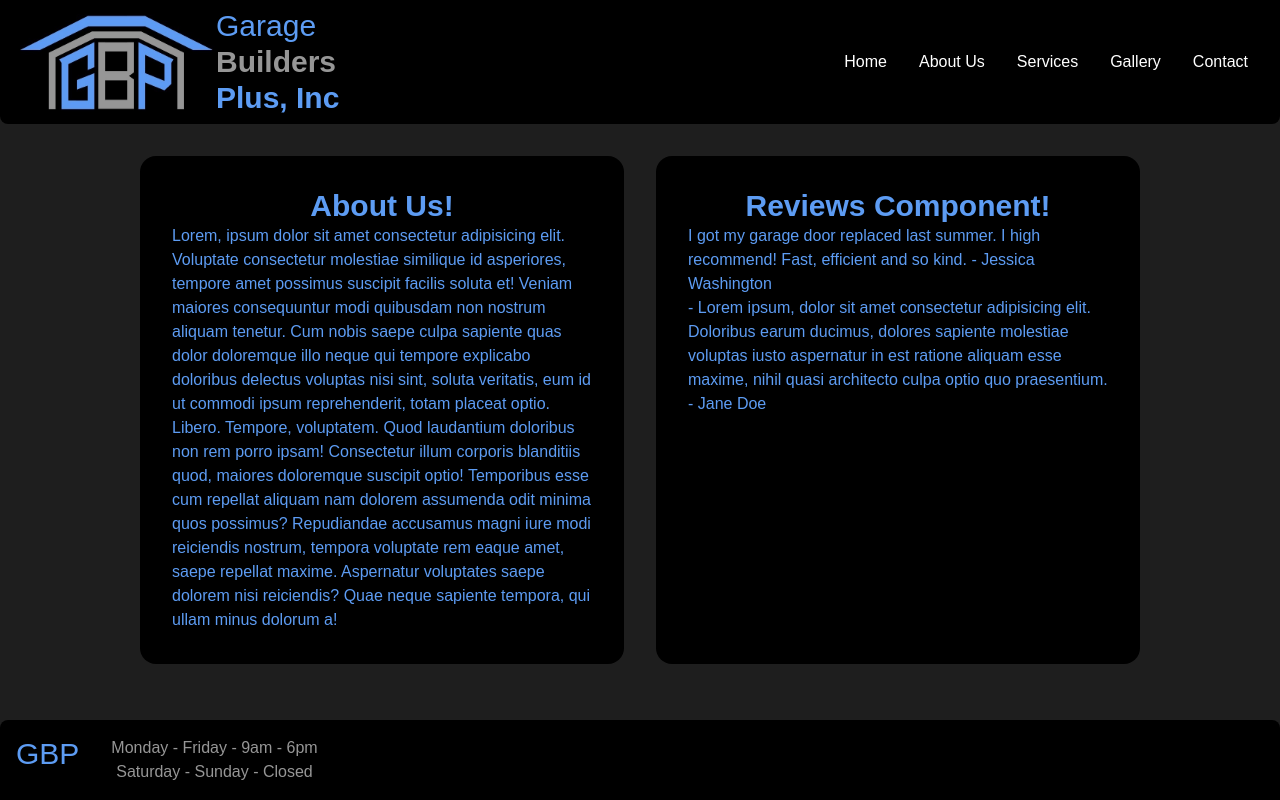
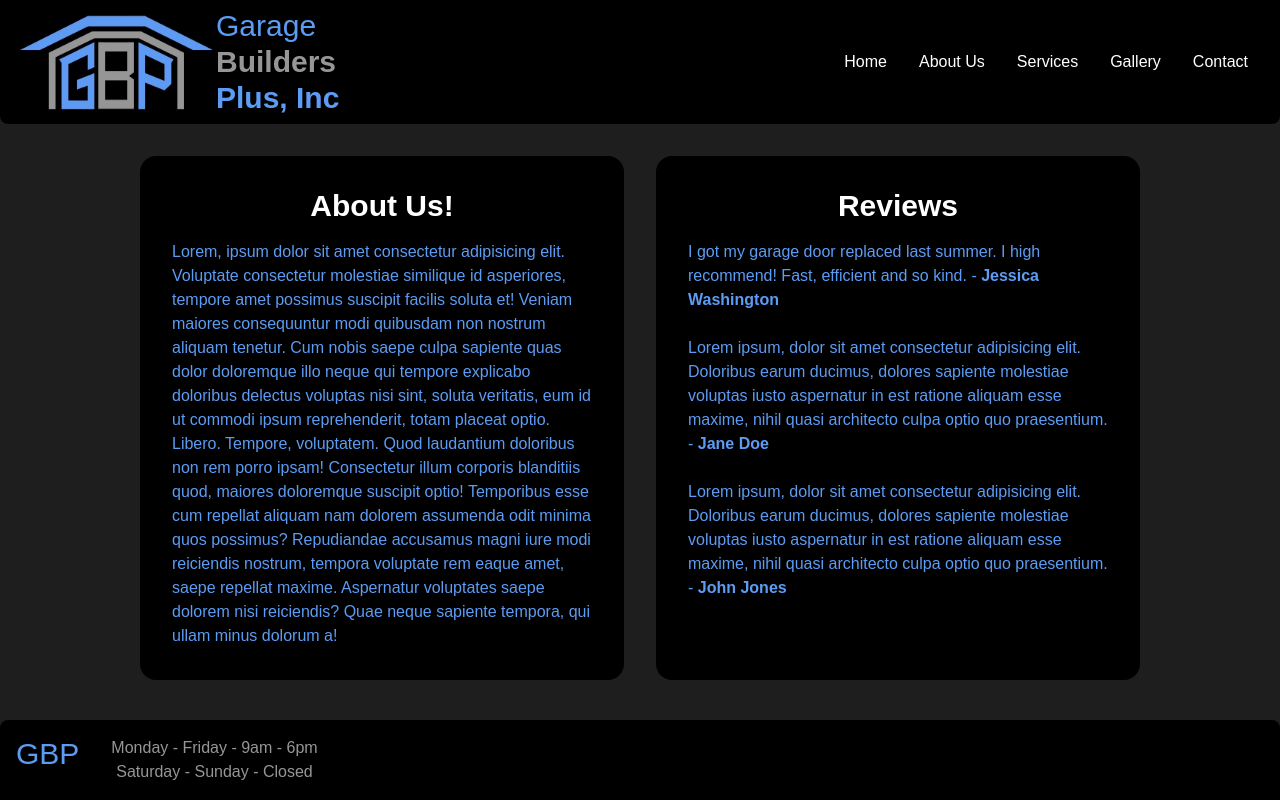
Before and after one commit to jurgenstevens/garage-builders-plus, a React (Vite) app: page /about in a window 1280 px wide. Built offline with nearby package versions, Linux system fonts and the light colour scheme.

Commit message:
Update header font size and color as well as including another lorem impsum review.

```diff
--- a/src/components/About/AboutUs.jsx
+++ b/src/components/About/AboutUs.jsx
@@ -3,7 +3,7 @@ import React from 'react'
 export default function AboutUs() {
   return (
     <div className='max-w-lg w-full mx-auto md:mx-0 md:mr-4 md:mb-0 mb-4 bg-black text-[#5D9CF3] flex-grow rounded-2xl p-8 gap-4 mt-4'>
-      <h1 className='font-bold text-center text-3xl'>About Us!</h1>
+      <h1 className='font-bold text-center text-3xl text-white mb-4'>About Us!</h1>
       <p>Lorem, ipsum dolor sit amet consectetur adipisicing elit. Voluptate consectetur molestiae similique id asperiores, tempore amet possimus suscipit facilis soluta et! Veniam maiores consequuntur modi quibusdam non nostrum aliquam tenetur.
       Cum nobis saepe culpa sapiente quas dolor doloremque illo neque qui tempore explicabo doloribus delectus voluptas nisi sint, soluta veritatis, eum id ut commodi ipsum reprehenderit, totam placeat optio. Libero.
       Tempore, voluptatem. Quod laudantium doloribus non rem porro ipsam! Consectetur illum corporis blanditiis quod, maiores doloremque suscipit optio! Temporibus esse cum repellat aliquam nam dolorem assumenda odit minima quos possimus?
--- a/src/components/About/Reviews.jsx
+++ b/src/components/About/Reviews.jsx
@@ -3,10 +3,15 @@ import React from 'react'
 export default function Reviews() {
   return (
     <div className='max-w-lg w-full mx-auto md:mx-0 md:ml-4 bg-black text-[#5D9CF3] flex-grow rounded-2xl p-8 gap-4 mt-4'>
-    <h1 className='font-bold text-center text-3xl'>Reviews Component!</h1>
+    <h1 className='font-bold text-center text-3xl text-white mb-4'>Reviews</h1>
     <ul>
-      <li> I got my garage door replaced last summer. I high recommend! Fast, efficient and so kind. - Jessica Washington</li>
-      <li>- Lorem ipsum, dolor sit amet consectetur adipisicing elit. Doloribus earum ducimus, dolores sapiente molestiae voluptas iusto aspernatur in est ratione aliquam esse maxime, nihil quasi architecto culpa optio quo praesentium. - Jane Doe</li>
+      <li>
+        <p>I got my garage door replaced last summer. I high recommend! Fast, efficient and so kind. - <b>Jessica Washington</b></p>
+      </li>
+      <br />
+      <li>Lorem ipsum, dolor sit amet consectetur adipisicing elit. Doloribus earum ducimus, dolores sapiente molestiae voluptas iusto aspernatur in est ratione aliquam esse maxime, nihil quasi architecto culpa optio quo praesentium. - <b>Jane Doe</b></li>
+      <br />
+      <li>Lorem ipsum, dolor sit amet consectetur adipisicing elit. Doloribus earum ducimus, dolores sapiente molestiae voluptas iusto aspernatur in est ratione aliquam esse maxime, nihil quasi architecto culpa optio quo praesentium. - <b>John Jones</b></li>
     </ul>
   </div>
   )
```
